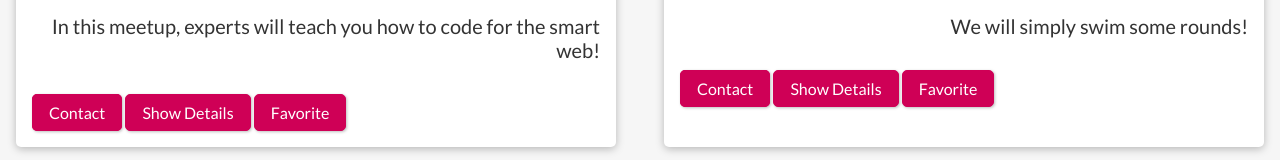
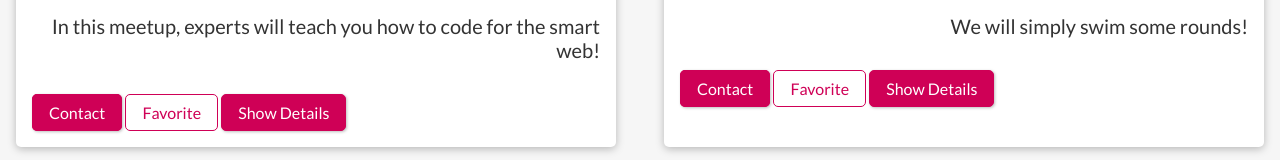
Before and after one commit to W3AI/max-reactive-meetups, a Svelte app: page / in a window 1280 px wide. Shown: the part 940-1100 px from the top of the page. Built offline with nearby package versions, Linux system fonts and the light colour scheme.

Commit message:
added mode class to Button comp for Favorite button on App

```diff
--- a/src/Meetups/MeetupItem.svelte
+++ b/src/Meetups/MeetupItem.svelte
@@ -77,7 +77,7 @@
   </div>
   <footer>
     <Button href="mailto:{email}" caption="Contact" />
+    <Button mode="outline" type="button" caption="Favorite" />
     <Button type="button" caption="Show Details" />
-    <Button type="button" caption="Favorite" />
   </footer>
 </article>
--- a/src/UI/Button.svelte
+++ b/src/UI/Button.svelte
@@ -2,6 +2,7 @@
   export let type;
   export let caption;
   export let href;
+  export let mode;
 </script>
 
 <style>
@@ -85,5 +86,5 @@
 {#if href}
   <a {href}>{caption}</a>
 {:else}
-  <button {type}>{caption}</button>
+  <button class="{mode}" {type}>{caption}</button>
 {/if}
```
